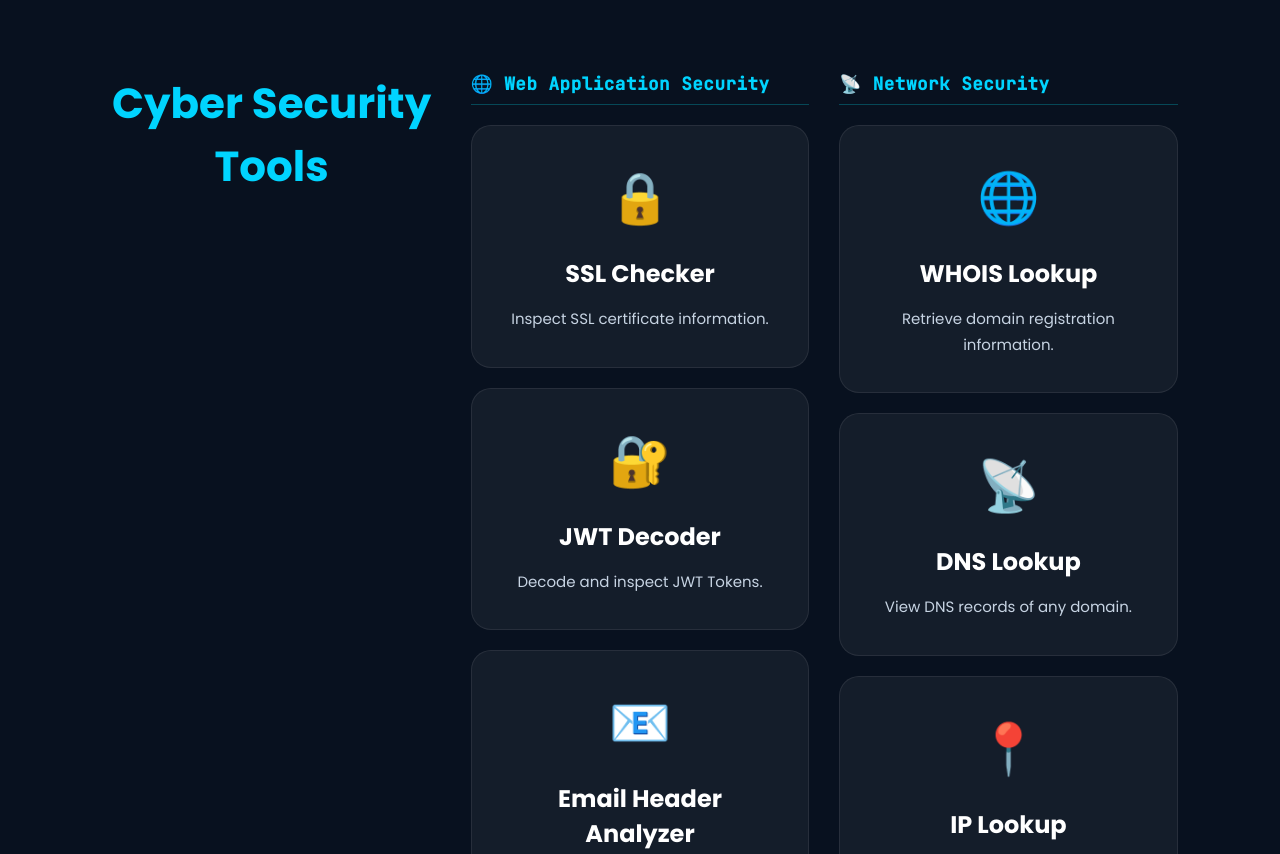
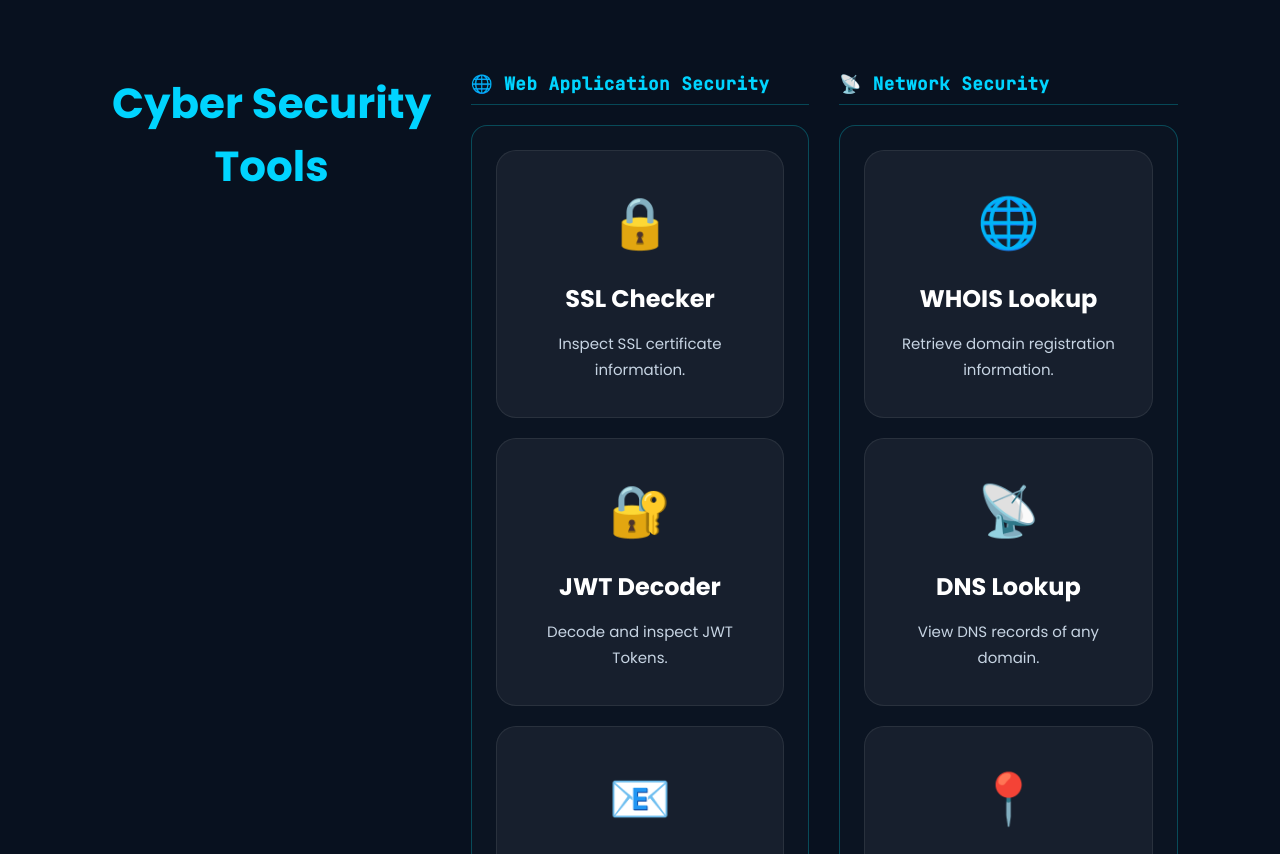
Before and after one commit to tayyabafatima557-png/cst-pro-frontend, a plain HTML site: page index.html in a window 1280 px wide. Shown: the part 1180-2034 px from the top of the page. Drawn offline with Linux system fonts and the light colour scheme.

Commit message:
Update homepage design

```diff
--- a/index.html
+++ b/index.html
@@ -119,6 +119,10 @@ Cyber Security Tools
     display: grid !important;
     grid-template-columns: repeat(auto-fit, minmax(260px, 1fr)) !important;
     gap: 1.25rem !important;
+    border: 1px solid var(--border-glow, #1e2a3a);
+    border-radius: 16px;
+    padding: 1.5rem;
+    background: rgba(255,255,255,0.015);
   }
   @media (max-width: 640px) {
     .category-block .tool-grid { grid-template-columns: 1fr !important; }
```
